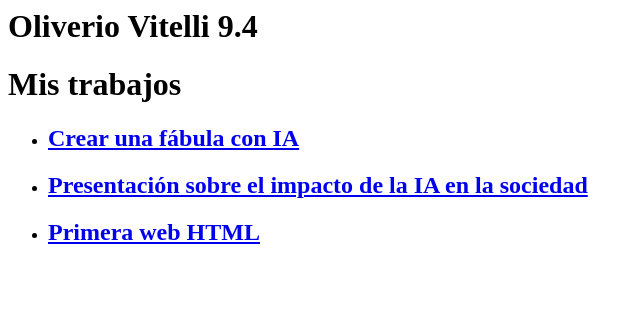
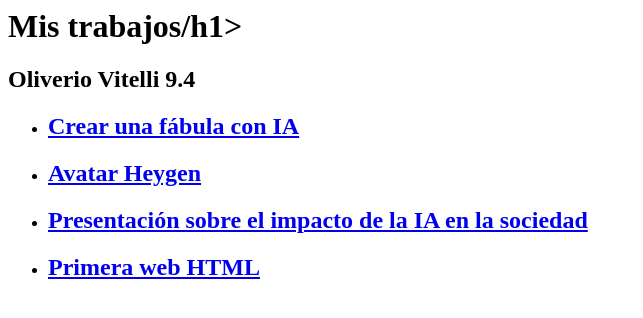
Before and after one commit to olivitelli/Mi-cuaderno-de-clase, a plain HTML site: page index.html in a window 1280 px wide. Shown: the whole page, without its empty margins (0-643 px from the left). Drawn offline with Linux system fonts and the light colour scheme.

Commit message:
Update index.html

```diff
--- a/index.html
+++ b/index.html
@@ -1,14 +1,15 @@
 <html>
 <head>
   <title>Mi cuaderno de clase</title>
-  <h1> Oliverio Vitelli 9.4</h1>
+  <h1> Mis trabajos/h1>
 </head>
 <body>
-  <h1>Mis trabajos</h1>
+  <h2>Oliverio Vitelli 9.4</h2>
   <ul>
    <li><h2><a href="trabajo1.html">Crear una fábula con IA</a></h2></li>
-    <li><h2><a href="trabajo2.html">Presentación sobre el impacto de la IA en la sociedad</a></h2></li>
-    <li><h2><a href="trabajo3.html">Primera web HTML</a></h2></li>
+    <li><h2><a href="trabajo2.html">Avatar Heygen</a></h2></li>
+    <li><h2><a href="trabajo3.html">Presentación sobre el impacto de la IA en la sociedad</a></h2></li>
+    <li><h2><a href="trabajo4.html">Primera web HTML</a></h2></li>
   </ul>
 </body>
 </html>
```
